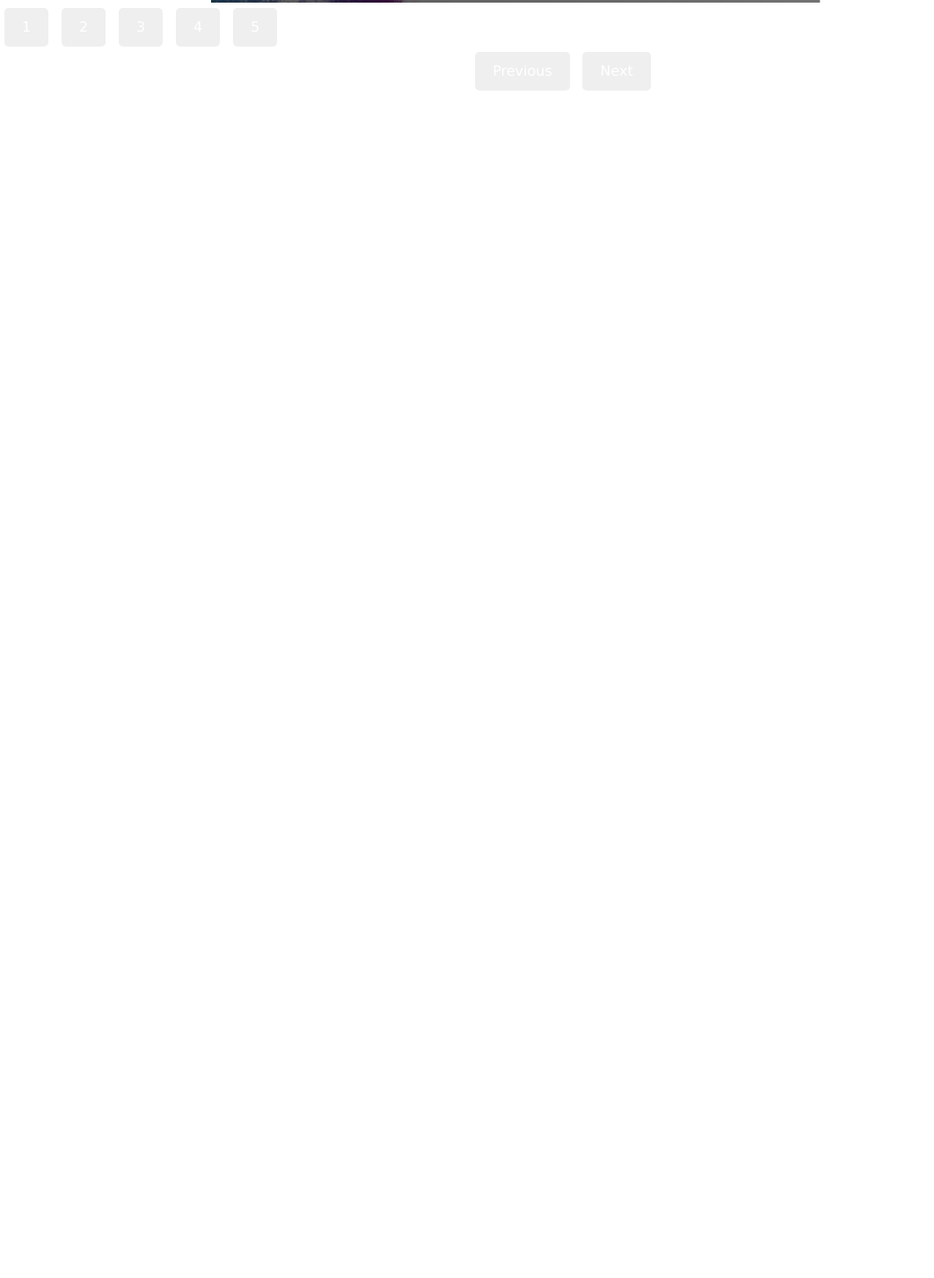
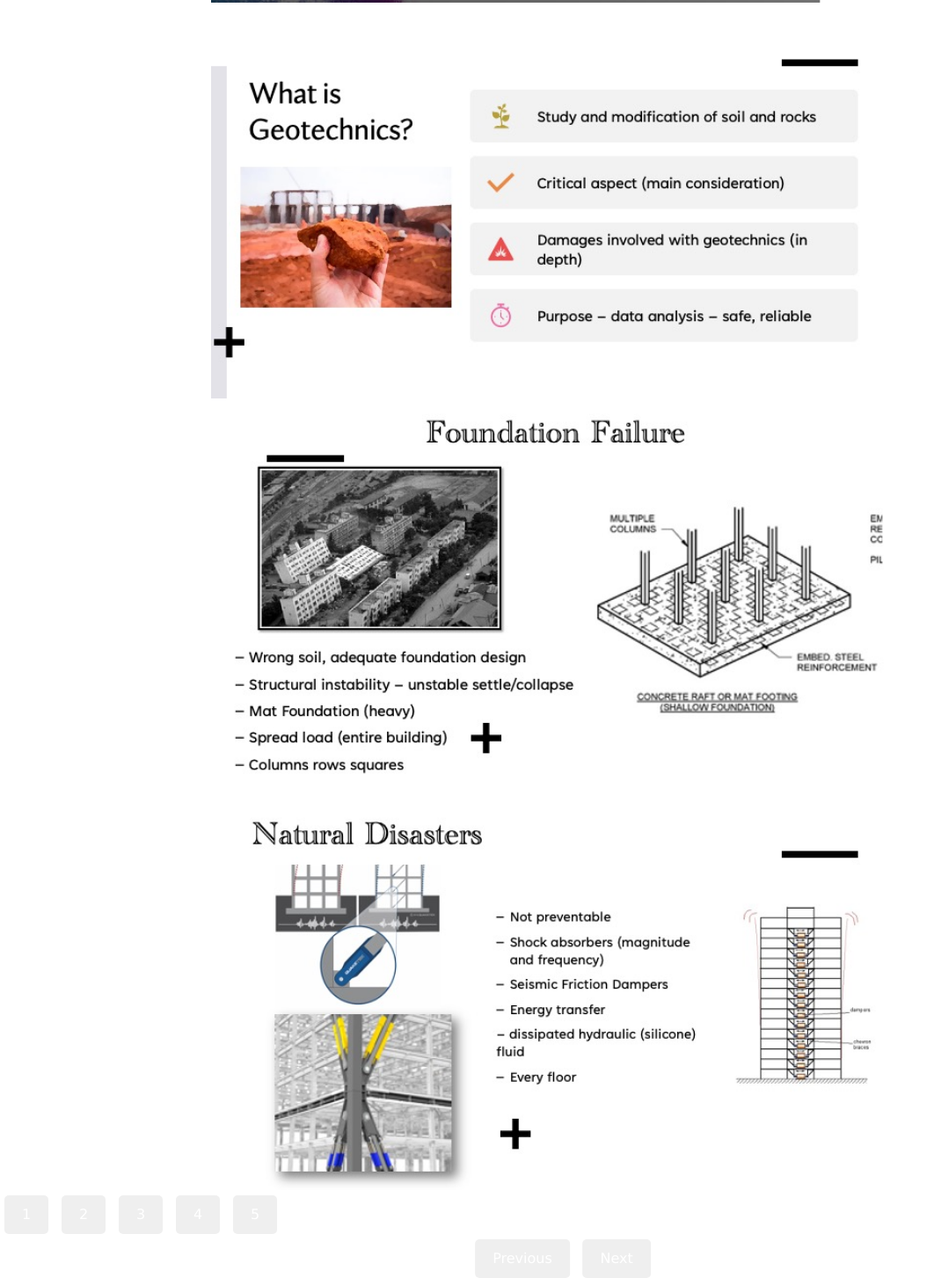
Before and after one commit to FEPSPY6810103/FY6810103, a plain HTML site: page index.html in a window 1280 px wide. Shown: the part 7374-8827 px from the top of the page at 88% size, without its empty margins (0-1062 px from the left). Before the commit the page ends 7477 px from the top, so only its background shows below. Drawn offline with nearby package versions, Linux system fonts and the light colour scheme.

Commit message:
Update index.html

```diff
--- a/index.html
+++ b/index.html
@@ -232,6 +232,8 @@ pre {text-align: center;}
 
   </pre>
   </p>
+  <body/>
+
 
 <h2>Conference Presentation: Geotechnical and Infrastructural Damages</h2>
 
@@ -263,6 +265,18 @@ pre {text-align: center;}
 
  <div id="slide-container">
      <img id="slide" src="slide1.jpg" alt="Slide 1" style="width:100%; max-width:800px;">
+
+ <div id="slide-container">
+     <img id="slide" src="slide2.jpg" alt="Slide 2" style="width:100%; max-width:800px;">
+
+ <div id="slide-container">
+     <img id="slide" src="slide3.jpg" alt="Slide 3" style="width:100%; max-width:800px;">
+
+ <div id="slide-container">
+     <img id="slide" src="slide4.jpg" alt="Slide 4" style="width:100%; max-width:800px;">
+
+
+
 
 <!-- Previous and Next buttons container -->
 <div class="button-container">
```
